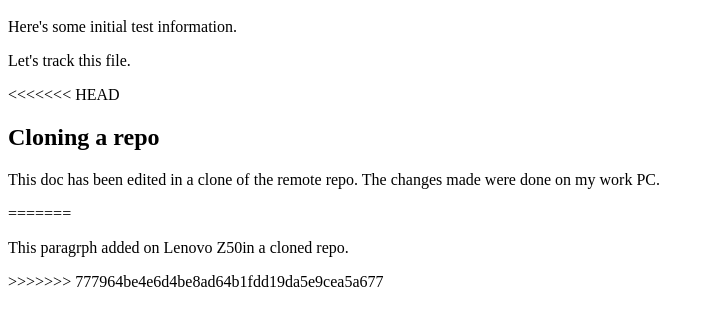
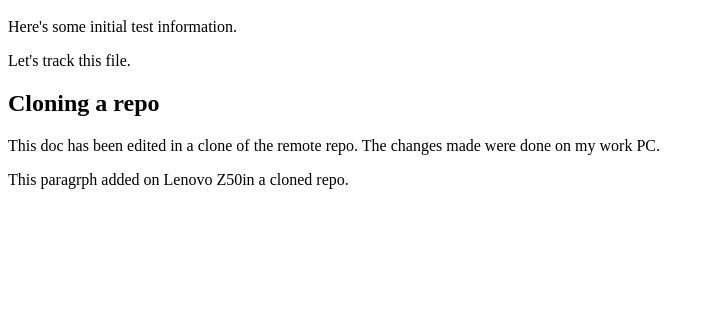
Before and after one commit to paul46722/hello-world, a plain HTML site: page index.html in a window 1280 px wide. Shown: the part 48-374 px from the top of the page, without its empty margins (0-714 px from the left). Drawn offline with Linux system fonts and the light colour scheme.

Commit message:
sync index with changes made on WorkPC AND from remote repo

```diff
--- a/index.html
+++ b/index.html
@@ -6,11 +6,8 @@
         <h1>Test GIT HTML page</h1>
         <p>Here's some initial test information.</p>
         <p>Let's track this file.</p>
-<<<<<<< HEAD
         <h2>Cloning a repo</h2>
         <p>This doc has been edited in a clone of the remote repo. The changes made were done on my work PC.</p>
-=======
         <p>This paragrph added on Lenovo Z50in a cloned repo.</p>
->>>>>>> 777964be4e6d4be8ad64b1fdd19da5e9cea5a677
     </body>
 </html>
```
